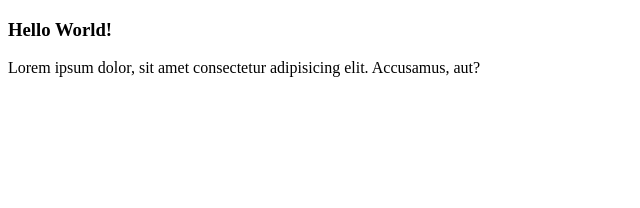
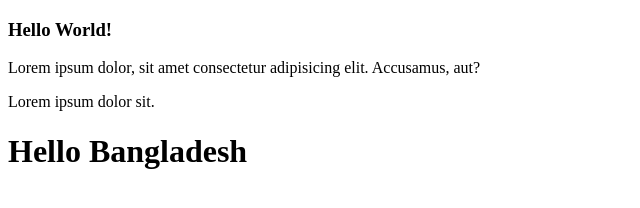
Before and after one commit to shajalmia/my-second-github-repo, a plain HTML site: page index.html in a window 1280 px wide. Shown: the whole page, without its empty margins (0-640 px from the left). Drawn offline with Linux system fonts and the light colour scheme.

Commit message:
added div

```diff
--- a/index.html
+++ b/index.html
@@ -8,6 +8,10 @@
 <body>
     <h3>Hello World!</h3>
     <p>Lorem ipsum dolor, sit amet consectetur adipisicing elit. Accusamus, aut?</p>
+    <div>
+        <p>Lorem ipsum dolor sit.</p>
+        <h1>Hello Bangladesh</h1>
+    </div>
 
 </body>
 </html>
```
